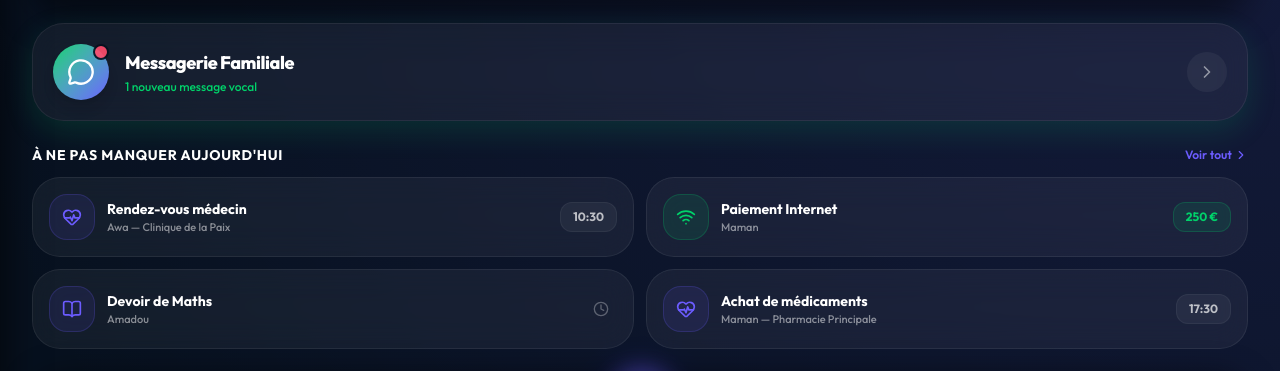
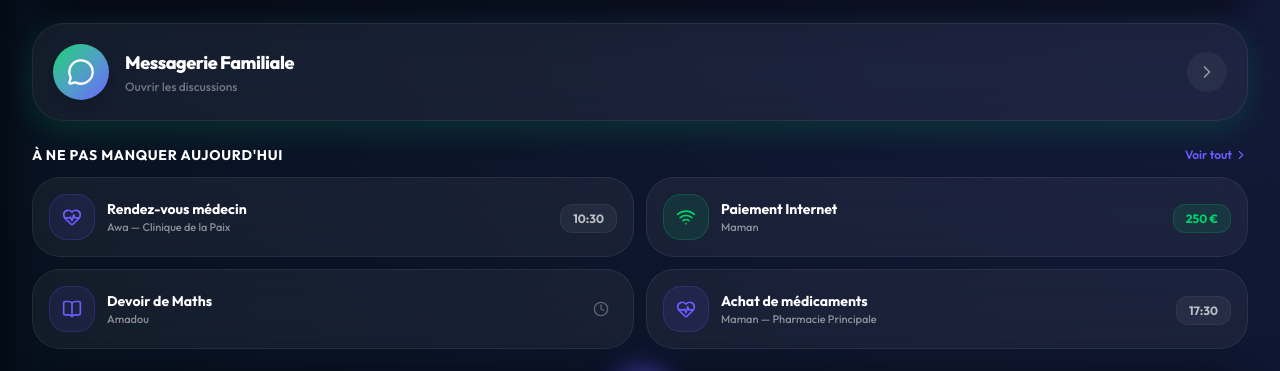
Before and after one commit to madouyatt95/MaFamille-, a React (Vite) app: page / in a window 1280 px wide. Shown: the part 321-692 px from the top of the page. Built offline with nearby package versions, Linux system fonts and the light colour scheme.

Commit message:
fix(ux): persistance messagerie, marquage messages lus, agenda interactif

```diff
--- a/src/App.tsx
+++ b/src/App.tsx
@@ -15,7 +15,9 @@ import {
   demoAlerts,
   demoMemories,
   demoFamilyVotes,
-  demoSchoolTasks
+  demoSchoolTasks,
+  demoChatGroups,
+  demoChatMessages
 } from './data/demoData';
 import type {
   Member,
@@ -130,6 +132,18 @@ function App() {
     return val ? JSON.parse(val) : demoAlerts;
   });
 
+  const [chatGroups, setChatGroups] = useState(() => {
+    const val = localStorage.getItem('mf_chat_groups');
+    return val ? JSON.parse(val) : demoChatGroups;
+  });
+
+  const [chatMessages, setChatMessages] = useState(() => {
+    const val = localStorage.getItem('mf_chat_messages');
+    return val ? JSON.parse(val) : demoChatMessages;
+  });
+
+  const [agendaSelectedDate, setAgendaSelectedDate] = useState<string>('');
+
   // Settings State
   const [currency, setCurrency] = useState(() => {
     return localStorage.getItem('mf_currency') || 'EUR (€)';
@@ -237,6 +251,14 @@ function App() {
   useEffect(() => {
     localStorage.setItem('mf_alerts', JSON.stringify(alerts));
   }, [alerts]);
+
+  useEffect(() => {
+    localStorage.setItem('mf_chat_groups', JSON.stringify(chatGroups));
+  }, [chatGroups]);
+
+  useEffect(() => {
+    localStorage.setItem('mf_chat_messages', JSON.stringify(chatMessages));
+  }, [chatMessages]);
 
   useEffect(() => {
     localStorage.setItem('mf_currency', currency);
@@ -442,6 +464,8 @@ function App() {
     setGroceries(demoGroceries);
     setSavingGoals(demoSavingGoals);
     setAlerts(demoAlerts);
+    setChatGroups(demoChatGroups);
+    setChatMessages(demoChatMessages);
     setCurrency('EUR (€)');
     setSyncActive(false);
     setSupabaseUrl('');
@@ -471,6 +495,12 @@ function App() {
           onMenuClick={() => setSidebarOpen(true)}
           onAlertsClick={() => setAlertsPanelOpen(true)}
           quickBalance={getQuickBalances()}
+          chatGroups={chatGroups}
+          chatMessages={chatMessages}
+          onEventClick={(dateStr) => {
+            setAgendaSelectedDate(dateStr.split('T')[0]);
+            setActiveTab('agenda');
+          }}
         />
       );
     }
@@ -487,6 +517,7 @@ function App() {
           }}
           onToggleEventDone={handleToggleEventDone}
           onMoveEvent={handleMoveEvent}
+          defaultSelectedDate={agendaSelectedDate}
         />
       );
     }
@@ -593,6 +624,10 @@ function App() {
           onEditGroceryItem={handleEditGroceryItem}
           setActiveTab={setActiveTab}
           activeMemberId={activeMemberId}
+          chatGroups={chatGroups}
+          setChatGroups={setChatGroups}
+          chatMessages={chatMessages}
+          setChatMessages={setChatMessages}
           memories={memories}
           setMemories={setMemories}
           votes={votes}
--- a/src/data/demoData.ts
+++ b/src/data/demoData.ts
@@ -14,7 +14,9 @@ import type {
   NotificationAlert,
   MemoryLog,
   FamilyVote,
-  SchoolTask
+  SchoolTask,
+  ChatGroup,
+  ChatMessage
 } from '../types';
 
 
@@ -400,3 +402,14 @@ export const demoSchoolTasks: SchoolTask[] = [
     difficulty: 'medium'
   }
 ];
+
+export const demoChatGroups: ChatGroup[] = [
+  { id: 'g_family', name: 'Famille ❤️', isPrivate: false, memberIds: ['1', '2', '3', '4', '5'], lastMessage: 'À table dans 10 min !', lastMessageTime: '19:45' },
+  { id: 'g_parents', name: 'Parents (Secret)', isPrivate: true, memberIds: ['1', '2'], lastMessage: 'Tu as payé la facture ?', lastMessageTime: '14:20' }
+];
+
+export const demoChatMessages: ChatMessage[] = [
+  { id: 'm1', groupId: 'g_family', senderId: '1', senderName: 'Papa', type: 'text', content: 'N\'oubliez pas vos affaires de sport demain !', timestamp: '18:30', readBy: ['1', '2', '3', '4', '5'] },
+  { id: 'm2', groupId: 'g_family', senderId: '3', senderName: 'Amadou', type: 'text', content: 'Oui c\'est déjà dans le sac 🎒', timestamp: '18:35', readBy: ['1', '2', '3', '4', '5'] },
+  { id: 'm3', groupId: 'g_family', senderId: '2', senderName: 'Maman', type: 'text', content: 'À table dans 10 min !', timestamp: '19:45', readBy: ['1', '2'] }, // Not read by Amadou (3), Awa (4), Fatou (5)
+];
--- a/src/views/Accueil.tsx
+++ b/src/views/Accueil.tsx
@@ -24,7 +24,7 @@ import {
   PiggyBank,
   MessageCircle
 } from 'lucide-react';
-import type { Member, FamilyEvent, Dish, NotificationAlert } from '../types';
+import type { Member, FamilyEvent, Dish, NotificationAlert, ChatGroup, ChatMessage } from '../types';
 
 interface AccueilProps {
   members: Member[];
@@ -45,6 +45,9 @@ interface AccueilProps {
   };
   activeMemberId?: string;
   onProfileSwitcherOpen?: () => void;
+  chatGroups: ChatGroup[];
+  chatMessages: ChatMessage[];
+  onEventClick: (dateStr: string) => void;
 }
 
 export const Accueil: React.FC<AccueilProps> = ({
@@ -60,13 +63,23 @@ export const Accueil: React.FC<AccueilProps> = ({
   onAlertsClick,
   quickBalance,
   activeMemberId = '1',
-  onProfileSwitcherOpen
+  onProfileSwitcherOpen,
+  chatGroups,
+  chatMessages,
+  onEventClick
 }) => {
   const [showBalance, setShowBalance] = useState(true);
   const [selectedMealDay, setSelectedMealDay] = useState<string>('Lun');
 
   const activeMember = members.find(m => m.id === activeMemberId) || members[0];
   const isChild = activeMemberId === '3' || activeMemberId === '4';
+
+  // Compute unread messages count
+  const unreadMessagesCount = chatMessages.filter(m => {
+    const group = chatGroups.find(g => g.id === m.groupId);
+    if (!group || !group.memberIds.includes(activeMemberId)) return false;
+    return !m.readBy.includes(activeMemberId);
+  }).length;
 
   // Gamified allowance balances for kids
   const pocketMoneyBalance = activeMemberId === '3' ? 15.00 : activeMemberId === '4' ? 22.50 : 0;
@@ -279,11 +292,17 @@ export const Accueil: React.FC<AccueilProps> = ({
             <div className="w-14 h-14 rounded-full bg-gradient-to-br from-[#00D26A] to-[#6C5CFF] flex items-center justify-center shadow-lg">
               <MessageCircle className="w-7 h-7 text-white" />
             </div>
-            <span className="absolute top-0 right-0 w-4 h-4 bg-[#FF4D6D] border-2 border-[#07111F] rounded-full animate-pulse"></span>
+            {unreadMessagesCount > 0 && (
+              <span className="absolute top-0 right-0 w-4 h-4 bg-[#FF4D6D] border-2 border-[#07111F] rounded-full animate-pulse"></span>
+            )}
           </div>
           <div>
             <h3 className="text-lg font-extrabold text-white tracking-tight">Messagerie Familiale</h3>
-            <p className="text-xs text-[#00D26A] font-medium mt-0.5">1 nouveau message vocal</p>
+            <p className={`text-xs font-medium mt-0.5 ${unreadMessagesCount > 0 ? 'text-[#00D26A]' : 'text-white/40'}`}>
+              {unreadMessagesCount > 0
+                ? `${unreadMessagesCount} nouveau${unreadMessagesCount > 1 ? 'x' : ''} message${unreadMessagesCount > 1 ? 's' : ''}`
+                : 'Ouvrir les discussions'}
+            </p>
           </div>
         </div>
         <div className="w-10 h-10 rounded-full bg-white/5 flex items-center justify-center">
@@ -332,18 +351,24 @@ export const Accueil: React.FC<AccueilProps> = ({
               : event.description || 'Événement familial';
 
             return (
-              <div key={event.id} className="glass-panel rounded-[28px] p-4 flex items-center justify-between border border-white/8 transition-all hover:bg-white/8">
+              <button
+                key={event.id}
+                onClick={() => onEventClick(event.dateTime)}
+                className="w-full text-left glass-panel rounded-[28px] p-4 flex items-center justify-between border border-white/8 transition-all hover:bg-white/10 cursor-pointer"
+              >
                 <div className="flex items-center space-x-3">
-                  <div className={`p-3 rounded-[18px] ${colorClass} border`}>
+                  <div className={`p-3 rounded-[18px] ${colorClass} border shrink-0`}>
                     <ActiveIcon className="w-5 h-5" />
                   </div>
-                  <div>
-                    <h4 className="text-xs sm:text-sm font-bold text-white">{event.title}</h4>
-                    <p className="text-[11px] text-white/50 font-medium truncate max-w-[150px] sm:max-w-[200px]">{sub}</p>
+                  <div className="min-w-0 flex-1">
+                    <h4 className="text-xs sm:text-sm font-bold text-white truncate">{event.title}</h4>
+                    <p className="text-[11px] text-white/50 font-medium truncate">{sub}</p>
                   </div>
                 </div>
-                {badgeEl}
-              </div>
+                <div className="shrink-0 ml-2">
+                  {badgeEl}
+                </div>
+              </button>
             );
           })}
 
--- a/src/views/Agenda.tsx
+++ b/src/views/Agenda.tsx
@@ -1,4 +1,4 @@
-import React, { useState, useMemo } from 'react';
+import React, { useState, useMemo, useEffect } from 'react';
 import {
   Calendar as CalendarIcon,
   Plus,
@@ -20,6 +20,7 @@ interface AgendaProps {
   onToggleEventDone: (id: string) => void;
   onMoveEvent: (eventId: string, newDate: string) => void;
   activeMemberId?: string;
+  defaultSelectedDate?: string;
 }
 
 export const Agenda: React.FC<AgendaProps> = ({
@@ -28,14 +29,22 @@ export const Agenda: React.FC<AgendaProps> = ({
   onAddEventClick,
   onToggleEventDone,
   onMoveEvent,
-  activeMemberId = '1'
+  activeMemberId = '1',
+  defaultSelectedDate
 }) => {
-  const [selectedDate, setSelectedDate] = useState<string>('2026-05-18');
+  const [selectedDate, setSelectedDate] = useState<string>(defaultSelectedDate || '2026-05-18');
   const [viewType, setViewType] = useState<'month' | 'week'>('month');
   const [selectedTypeFilter, setSelectedTypeFilter] = useState<string>('all');
   const [selectedMemberFilter, setSelectedMemberFilter] = useState<string>('all');
   const [googleSynced, setGoogleSynced] = useState(false);
   const [syncing, setSyncing] = useState(false);
+
+  useEffect(() => {
+    if (defaultSelectedDate) {
+      setSelectedDate(defaultSelectedDate);
+      setViewType('week');
+    }
+  }, [defaultSelectedDate]);
 
   const isChild = activeMemberId === '3' || activeMemberId === '4';
 
--- a/src/views/MenuHub.tsx
+++ b/src/views/MenuHub.tsx
@@ -45,7 +45,9 @@ import type {
   MemoryLog,
   FamilyVote,
   SchoolTask,
-  Dish
+  Dish,
+  ChatGroup,
+  ChatMessage
 } from '../types';
 
 // Import newly built premium sub-modules
@@ -102,6 +104,10 @@ interface MenuHubProps {
   setSchoolTasks: React.Dispatch<React.SetStateAction<SchoolTask[]>>;
   dishes: Dish[];
   setDishes: React.Dispatch<React.SetStateAction<Dish[]>>;
+  chatGroups: ChatGroup[];
+  setChatGroups: React.Dispatch<React.SetStateAction<ChatGroup[]>>;
+  chatMessages: ChatMessage[];
+  setChatMessages: React.Dispatch<React.SetStateAction<ChatMessage[]>>;
 }
 
 export const MenuHub: React.FC<MenuHubProps> = ({
@@ -140,7 +146,11 @@ export const MenuHub: React.FC<MenuHubProps> = ({
   schoolTasks,
   setSchoolTasks,
   dishes,
-  setDishes
+  setDishes,
+  chatGroups,
+  setChatGroups,
+  chatMessages,
+  setChatMessages
 }) => {
   const [newGroceryName, setNewGroceryName] = useState('');
   const [newGroceryCat, setNewGroceryCat] = useState('Épicerie');
@@ -680,7 +690,14 @@ export const MenuHub: React.FC<MenuHubProps> = ({
 
       {/* SUB-MODULE 1.5: Messagerie */}
       {activeModule === 'messagerie' && (
-        <Messagerie members={members} activeMemberId={activeMemberId} />
+        <Messagerie
+          members={members}
+          activeMemberId={activeMemberId}
+          groups={chatGroups}
+          setGroups={setChatGroups}
+          messages={chatMessages}
+          setMessages={setChatMessages}
+        />
       )}
 
       {/* SUB-MODULE 2: Santé */}
```
Also changed, not shown: src/components/modules/Messagerie.tsx (+30 -22 lines).
